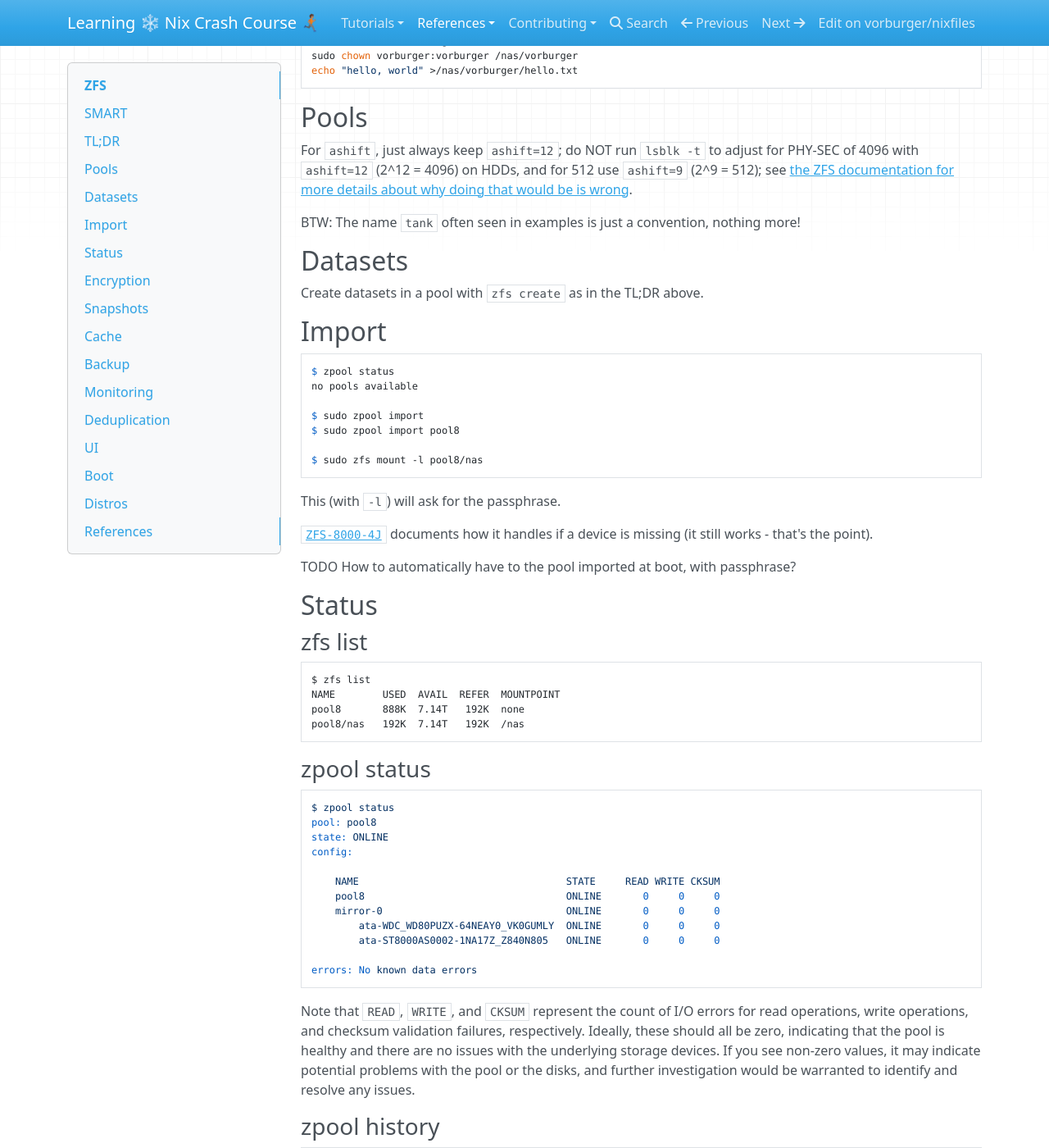
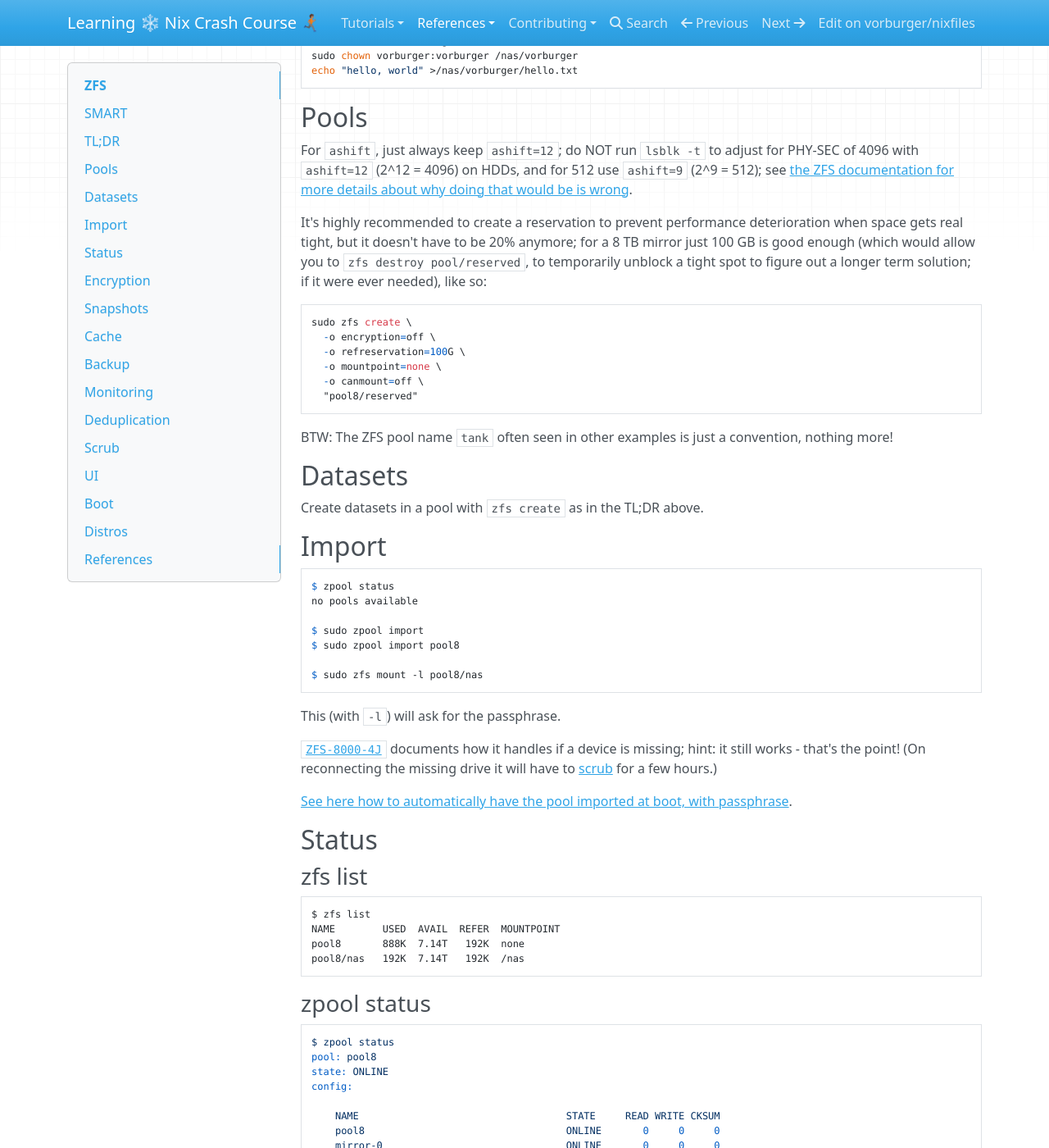
Before and after one commit to vorburger/nixfiles, an MkDocs documentation site: the page built from docs/docs/reference/zfs.md, in a window 1280 px wide and 1400 px high, scrolled down 657 px. Shown: the whole window at 82% size. Built offline with MkDocs 1.6.1, drawn with Linux system fonts in a browser that asks for light colours; nearby versions of some CDN libraries; some of the changed text lies outside the part shown.

Commit message:
doc: ZFS reservation, scrub & import with passphrase

```diff
--- a/docs/docs/reference/zfs.md
+++ b/docs/docs/reference/zfs.md
@@ -37,7 +37,16 @@ TODO https://github.com/AnalogJ/scrutiny
 
 For `ashift`, just always keep `ashift=12`; do NOT run `lsblk -t` to adjust for PHY-SEC of 4096 with `ashift=12` (2^12 = 4096) on HDDs, and for 512 use `ashift=9` (2^9 = 512); see [the ZFS documentation for more details about why doing that would be is wrong](https://openzfs.github.io/openzfs-docs/Performance%20and%20Tuning/Hardware.html#flash-pages).
 
-BTW: The name `tank` often seen in examples is just a convention, nothing more!
+It's highly recommended to create a reservation to prevent performance deterioration when space gets real tight, but it doesn't have to be 20% anymore; for a 8 TB mirror just 100 GB is good enough (which would allow you to `zfs destroy pool/reserved`, to temporarily unblock a tight spot to figure out a longer term solution; if it were ever needed), like so:
+
+    sudo zfs create \
+      -o encryption=off \
+      -o refreservation=100G \
+      -o mountpoint=none \
+      -o canmount=off \
+      "pool8/reserved"
+
+BTW: The ZFS pool name `tank` often seen in other examples is just a convention, nothing more!
 
 ## Datasets
 
@@ -56,9 +65,10 @@ Create datasets in a pool with `zfs create` as in the TL;DR above.
 This (with `-l`) will ask for the passphrase.
 
 [`ZFS-8000-4J`](https://openzfs.github.io/openzfs-docs/msg/ZFS-8000-4J/)
-documents how it handles if a device is missing (it still works - that's the point).
+documents how it handles if a device is missing; hint: it still works - that's the point!
+(On reconnecting the missing drive it will have to [scrub](#scrub) for a few hours.)
 
-TODO How to automatically have to the pool imported at boot, with passphrase?
+[See here how to automatically have the pool imported at boot, with passphrase](https://github.com/vorburger/nixfiles/commit/5fb545dae24cd7d7b68dfe6223b89d43bcf752c2).
 
 ## Status
 
@@ -92,7 +102,7 @@ Note that `READ`, `WRITE`, and `CKSUM` represent the count of I/O errors for rea
 
 ## Encryption
 
-TODO How to mount encrypted datasets at boot, with `keylocation=prompt` - without storing the passphrase in plain text in public Git repo? Check NixOS, and see also https://wiki.archlinux.org/title/ZFS#Native_encryption.
+Encryption is enabled in the TL;DR above; the key can be changed like this:
 
     zfs change-key pool8
 
@@ -178,6 +188,26 @@ TODO https://github.com/pdf/zfs_exporter
 
 TODO With https://github.com/openzfs/zfs/discussions/15896, is it still very slow?
 
+## Scrub
+
+Automatic [scrubbing](https://openzfs.github.io/openzfs-docs/man/master/8/zpool-scrub.8.html) is enabled, note:
+
+    $ zpool status
+      pool: pool8
+     state: ONLINE
+      scan: scrub in progress since Sat Jun  6 16:56:23 2026
+    	852G / 852G scanned, 28.7G / 852G issued at 70.3M/s
+    	0B repaired, 3.37% done, 03:20:02 to go
+    config:
+
+    	NAME                                   STATE     READ WRITE CKSUM
+    	pool8                                  ONLINE       0     0     0
+    	  mirror-0                             ONLINE       0     0     0
+    	    ata-WDC_WD80PUZX-64NEAY0_VK0GUMLY  ONLINE       0     0     0
+    	    ata-ST8000AS0002-1NA17Z_Z840N805   ONLINE       0     0     0
+
+    errors: No known data errors
+
 ## UI
 
 - https://github.com/webzfs/webzfs with https://github.com/webzfs/webzfs/issues/162
```
